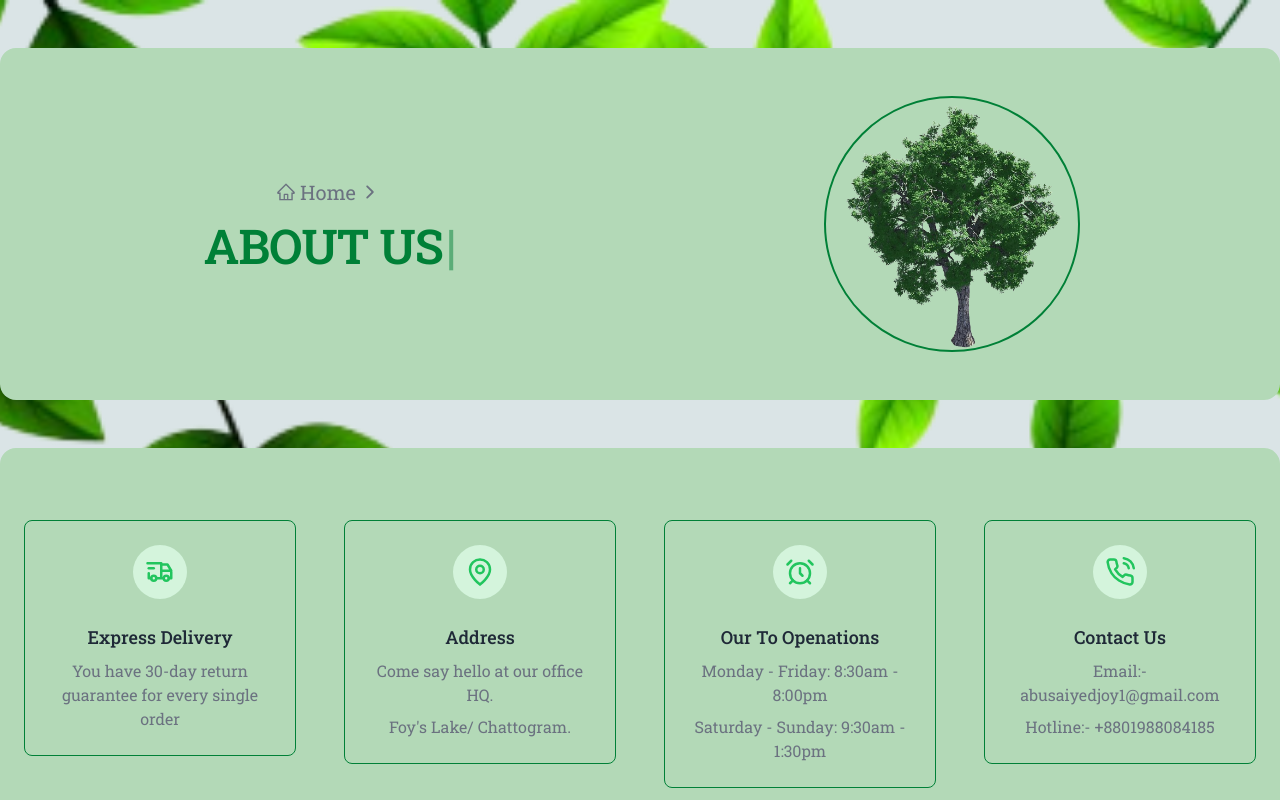
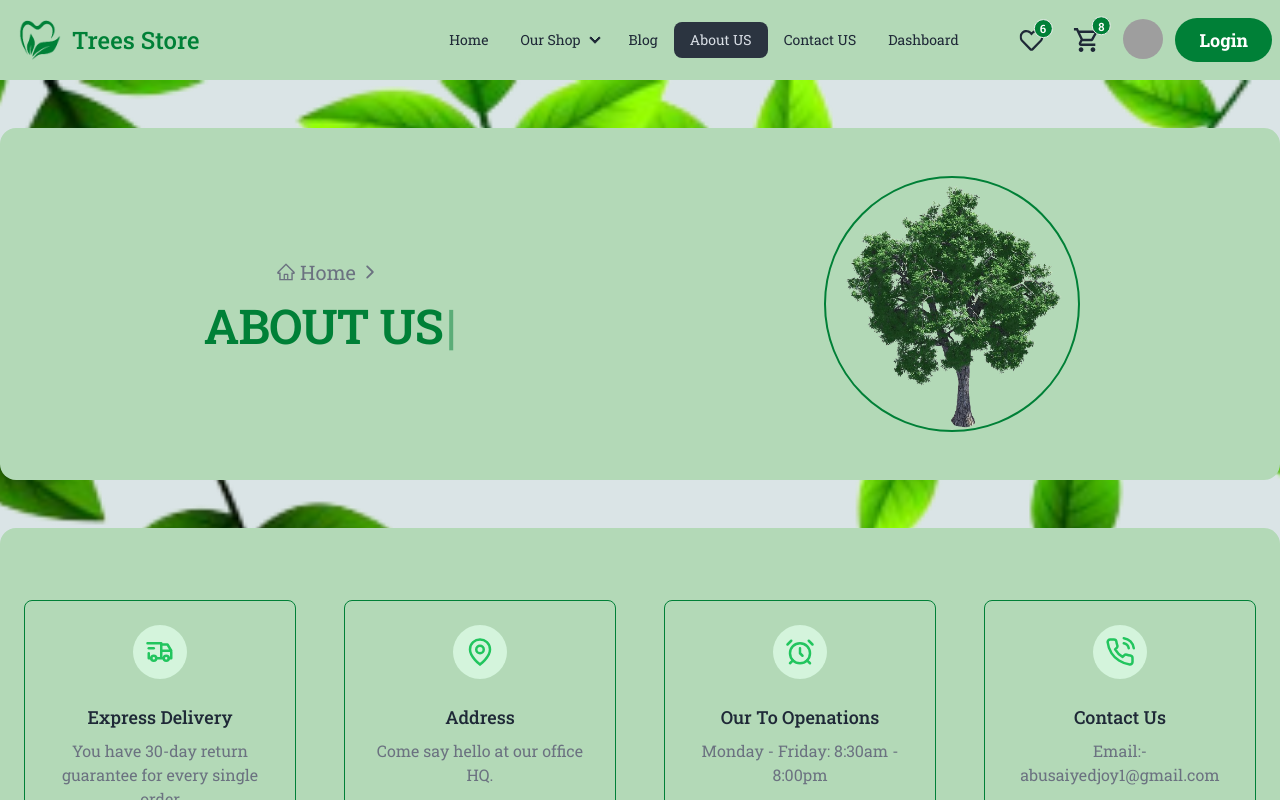
Before and after one commit to abusaiyedjoy/Trees-Store, a React (Vite) app: page /about in a window 1280 px wide. Shown: the top 800 px of the page. Built offline with nearby package versions, Linux system fonts and the light colour scheme; grey boxes are pictures that could not be loaded.

Commit message:
set nevbar in root file

```diff
--- a/src/Pages/Home/Banner/Banner.jsx
+++ b/src/Pages/Home/Banner/Banner.jsx
@@ -3,14 +3,10 @@
 import image2 from "./../../../assets/Plant-1-removebg-preview.png"
 import image3 from "./../../../assets/Plant-4-removebg-preview.png"
 import './Banner.css'
-import Navbar from './../../../Components/Navbar/Navbar';
 
 const Banner = () => {
     return (
         <div className="bg-[#b3d9b7]">
-            <div className="h-[80px]">
-                <Navbar></Navbar>
-            </div>
             <header className="bg-[#b3d9b7] relative w-full h-full lg:h-[80vh]">
 
                 <div className="container px-6 mx-auto h-full">
--- a/src/Root/Root.jsx
+++ b/src/Root/Root.jsx
@@ -1,9 +1,14 @@
 import { Outlet } from "react-router-dom";
 import Footer from "../Components/Footer/Footer";
+import Navbar from './../Components/Navbar/Navbar';
 
 const Root = () => {
   return (
     <div>
+
+      <div className="h-[80px]">
+        <Navbar></Navbar>
+      </div>
 
       <div
         className=" flex justify-center items-center min-h-[calc(100vh-360px)] bg-[#DAE4E6]">
```
